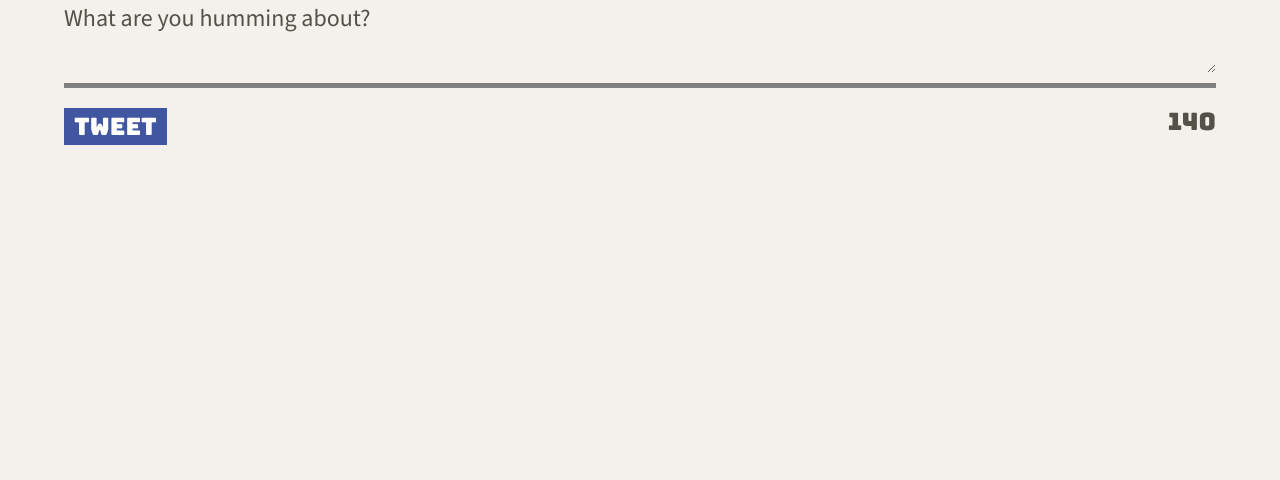
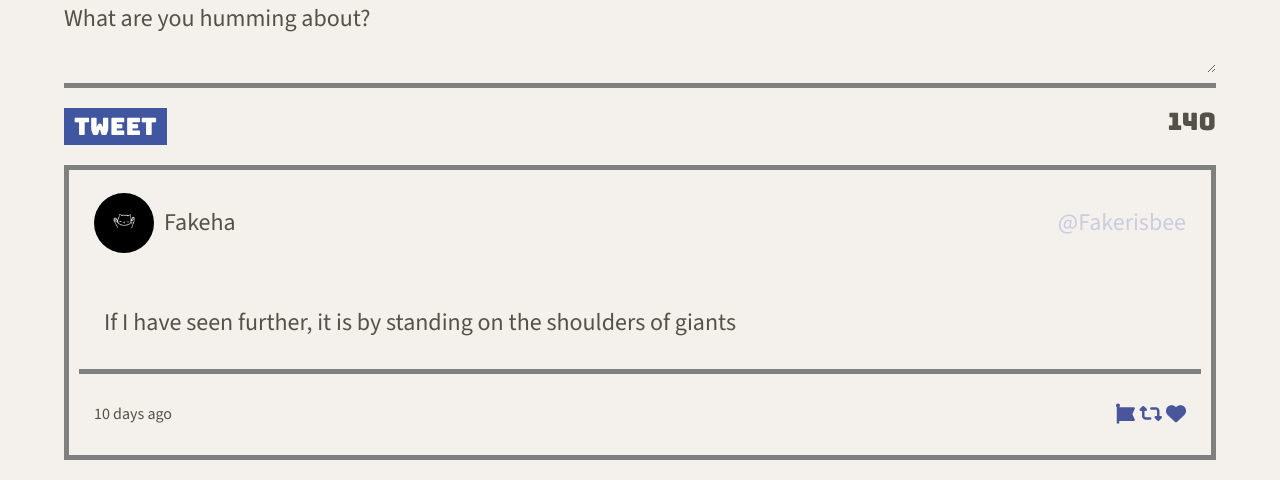
Before and after one commit to Fakeha-38/tweeter, a website: page public/index.html in a window 1280 px wide. Shown: the part 616-1096 px from the top of the page. Before the commit the page ends 800 px from the top, so only its background shows below. Drawn offline with nearby package versions, Linux system fonts and the light colour scheme.

Commit message:
Added html and css for indivial but old tweets on the timeline of the user

```diff
--- a/public/index.html
+++ b/public/index.html
@@ -15,6 +15,7 @@
     <link rel="stylesheet" href="/styles/nav.css" type="text/css" />
     <link rel="stylesheet" href="/styles/header.css" type="text/css" />
     <link rel="stylesheet" href="/styles/new-tweet.css" type="text/css" />
+    <link rel="stylesheet" href="/styles/tweet.css" type="text/css" />
 
     <!-- External JS -->
     <script src="https://ajax.googleapis.com/ajax/libs/jquery/3.4.1/jquery.min.js"></script>
@@ -35,7 +36,7 @@
         <i class="fa-solid fa-angles-down nav-icon"></i>
       </div>
     </nav>
-    <header>
+    <header class="main">
       <div class="user-avatar">
         <img src="/images/profile-hex.png" alt="Fakeha Iftikhar Avatar Image">
       </div>
@@ -59,6 +60,30 @@
           </div>
         </form>
       </section>
+      <section class="tweet-container">
+        <header>
+          <div class="user-dp">
+            <img src="images/dp-cat.jpeg" alt="">
+            <p>Fakeha</p>
+          </div>
+          <div class="user-handle">
+            @Fakerisbee
+          </div>
+        </header>
+        <article class="single-tweet">
+          If I have seen further, it is by standing on the shoulders of giants
+        </article>
+        <footer>
+          <div class="tweet-date">
+            <p>10 days ago</p>
+          </div>
+          <div class="tweet-icons">
+            <i class="fa-solid fa-font-awesome"></i>
+            <i class="fa-solid fa-retweet"></i>
+            <i class="fa-solid fa-heart"></i>
+          </div>
+        </footer>
+      </section>
     </main>
   </body>
 </html>
--- a/public/scripts/composer-char-counter.js
+++ b/public/scripts/composer-char-counter.js
@@ -1,14 +1,15 @@
 $(document).ready(function() {
   // --- our code goes here ---
   const maxlength = 140;
+  const $counter = $('.counter');
   $('#tweet-text').on("input", function() {
     let currentLength = $(this).val().length;
     let charLeft = maxlength - currentLength;
-    $('.counter').text(charLeft);
+    $counter.text(charLeft);
     if (charLeft >= 0) {
-      $('.counter').removeClass('neg-counter');
+      $counter.removeClass('neg-counter');
     } else if (charLeft < 0) {
-      $('.counter').addClass('neg-counter');
+      $counter.addClass('neg-counter');
     }
     });
 });
--- a/public/styles/header.css
+++ b/public/styles/header.css
@@ -1,4 +1,4 @@
-header {
+header.main {
   height: 520px;
   width: 100%;
   display: flex;
--- /dev/null
+++ b/public/styles/tweet.css
@@ -0,0 +1,54 @@
+section.tweet-container {
+  display: flex;
+  flex-direction: column;
+  border: 5px solid #808080;
+  margin: 20px 0;
+  padding: 0 10px;
+}
+
+section.tweet-container header {
+  display: flex;
+  justify-content: space-between;
+  margin: 15px;
+  align-items: center;
+
+}
+
+div.user-dp {
+  display: flex;
+  align-items: center;
+}
+.tweet-container .user-dp img {
+  width: 60px;
+  height: 60px;
+  border-radius: 50%;
+  margin-right: 10px;
+}
+article.single-tweet {
+  text-align: left;
+  padding: 25px;
+  line-height: 1.8em;
+  border-bottom: 5px solid #808080;
+}
+div.user-handle {
+  color: #CACDDF;
+}
+section.tweet-container footer {
+  display: flex;
+  justify-content: space-between;
+  align-items: center;
+  margin: 15px;
+}
+.tweet-date {
+  font-size: 16px;
+}
+div.tweet-icons {
+  color: #49569C;
+  font-size: 20px;
+}
+div.tweet-icons i:hover {
+  color: #BD9133;
+}
+section.tweet-container:hover {
+  box-shadow: 5px 5px #CACDDF;
+}
--- a/server/data-files/initial-tweets.json
+++ b/server/data-files/initial-tweets.json
@@ -8,7 +8,7 @@
     "content": {
       "text": "If I have seen further it is by standing on the shoulders of giants"
     },
-    "created_at": 1716847427886
+    "created_at": 1716930152398
   },
   {
     "user": {
@@ -19,6 +19,6 @@
     "content": {
       "text": "Je pense , donc je suis"
     },
-    "created_at": 1716933827886
+    "created_at": 1717016552398
   }
 ]
```
Also changed, not shown: public/images/cat-dp.webp (added), public/images/dp-cat.jpeg (added).
